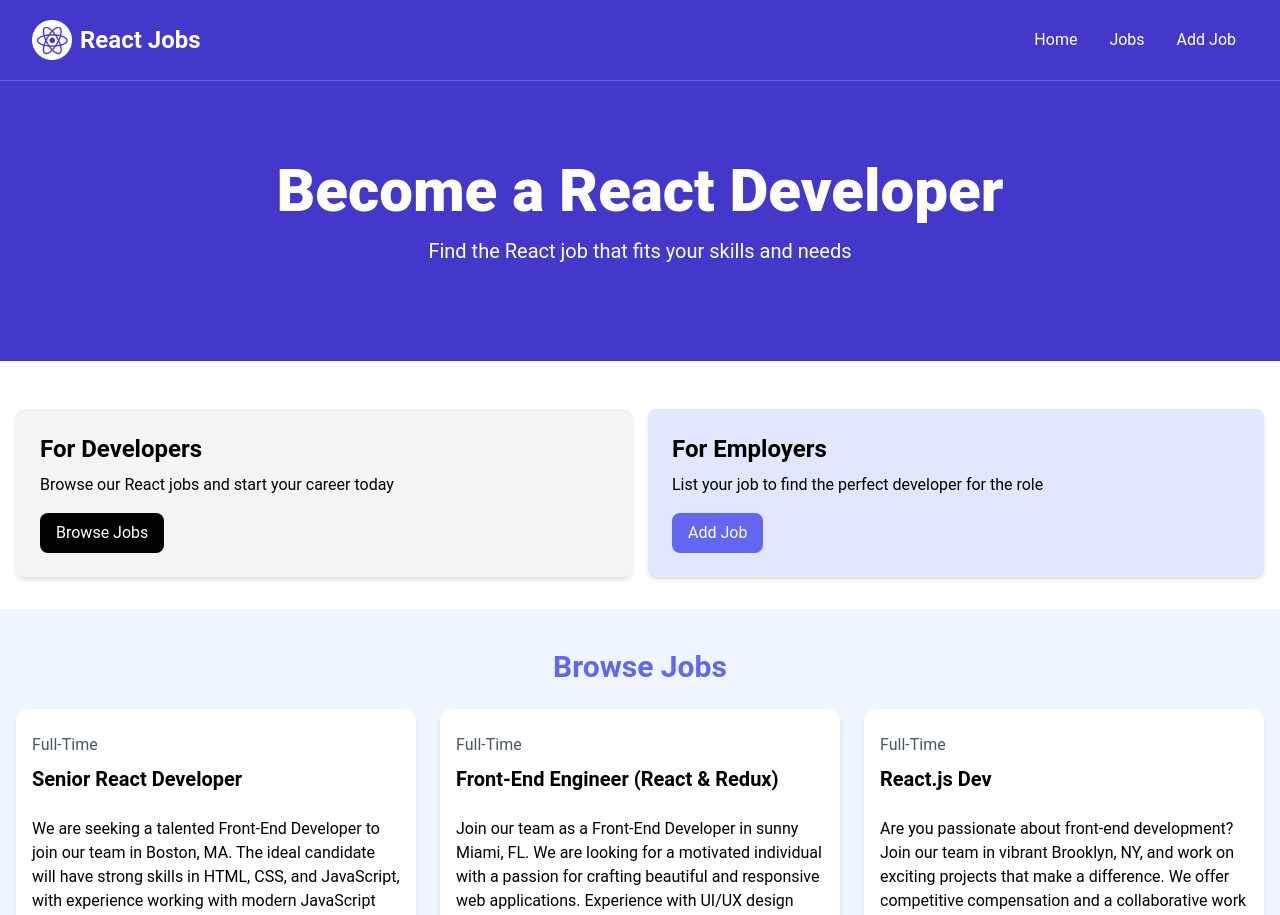
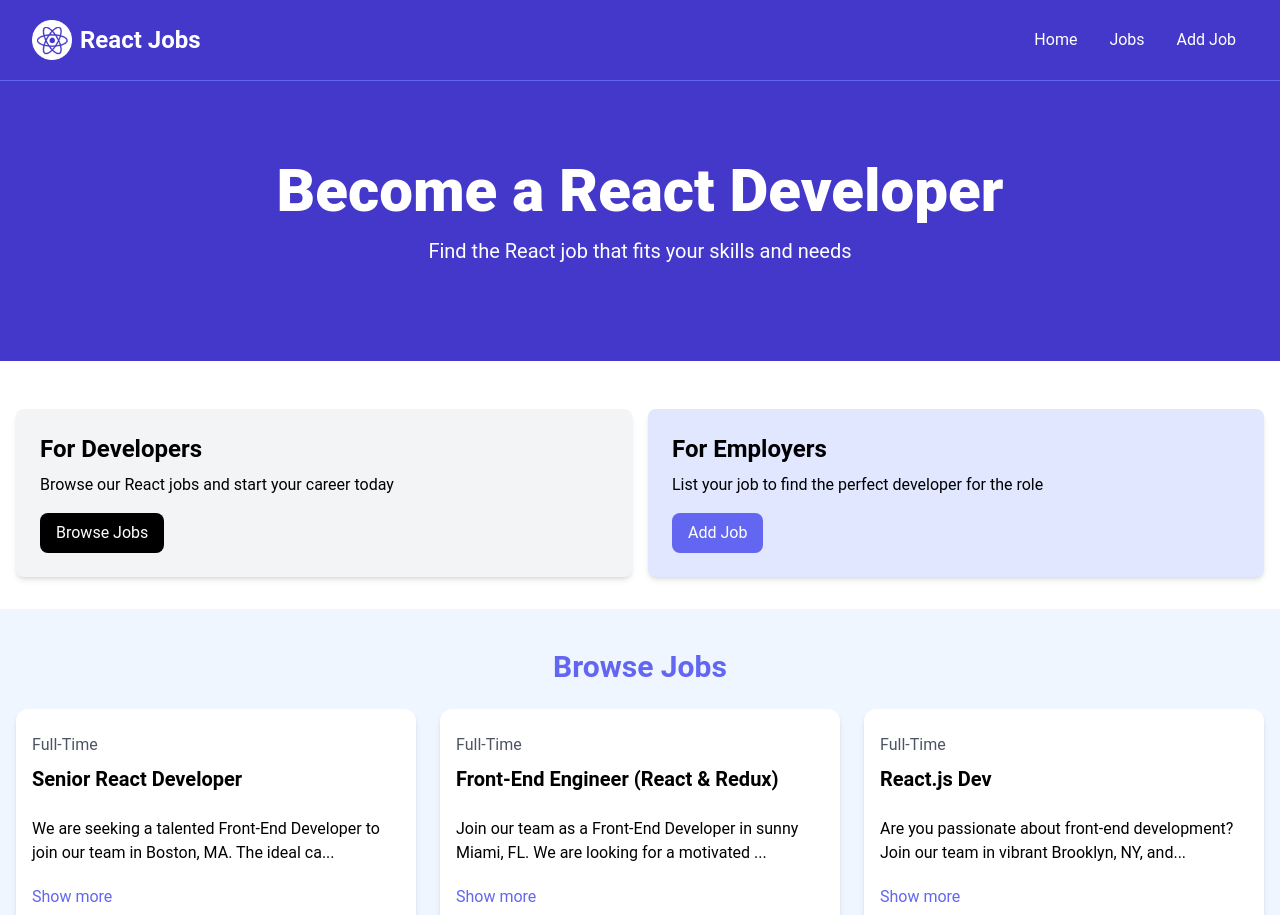
Before and after one commit to 7daytheory/react-2024, a React (Vite) app in the folder my-react-app/: page / in a window 1280 px wide. Shown: the top 915 px of the page. Built offline with nearby package versions, Linux system fonts and the light colour scheme.

Commit message:
useState to toggle view more/less

```diff
--- a/my-react-app/src/components/Listing.jsx
+++ b/my-react-app/src/components/Listing.jsx
@@ -1,6 +1,13 @@
-import React from 'react'
+import React, {useState} from 'react'
 
 const Listing = ( {job}) => {
+  const [showFullDesc, setShowFullDesc] = useState(false);
+
+  let description = job.description;
+
+  if(!showFullDesc) {
+    description = description.substr(0 , 90) + '...';
+  }
   return (
     <div className='bg-white rounded-xl shadow-md relative'>
         <div className='p-4'>
@@ -9,8 +16,9 @@ const Listing = ( {job}) => {
                 <h3 className='text-xl font-bold'>{job.title}</h3>
             </div>
             <div className='mb-5'>
-                {job.description}
+                {description}
             </div>
+            <button onClick={() => setShowFullDesc((prevState) => !prevState)} className="text-indigo-500 mb-5 hover:text-indigo-600">Show {showFullDesc ? 'less' : 'more'}</button>
             <h3 className='text-indigo-500 mb-2'>{job.salary}</h3>
             <div className='border border-gray-100 mb-5'></div>
             <div className='flex flex-col lg:flex-row justify-between mb-4'>
```
